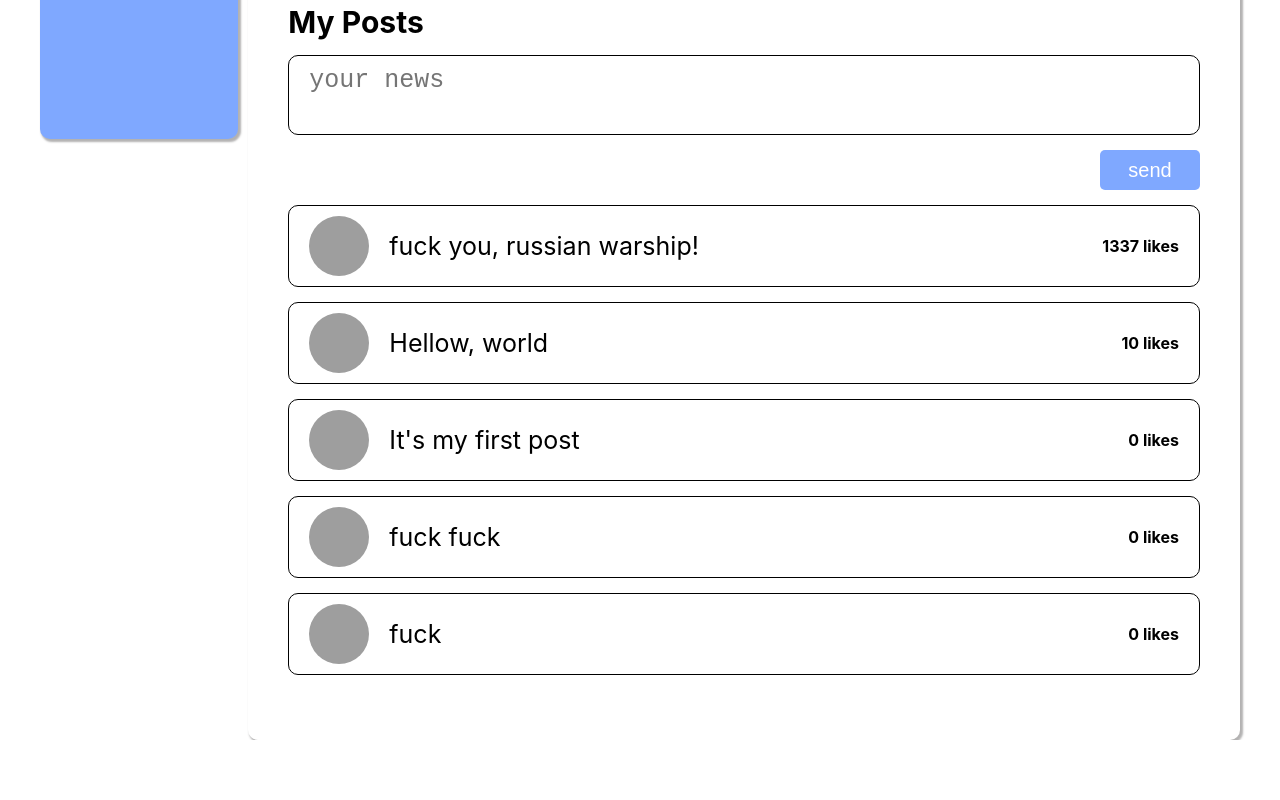
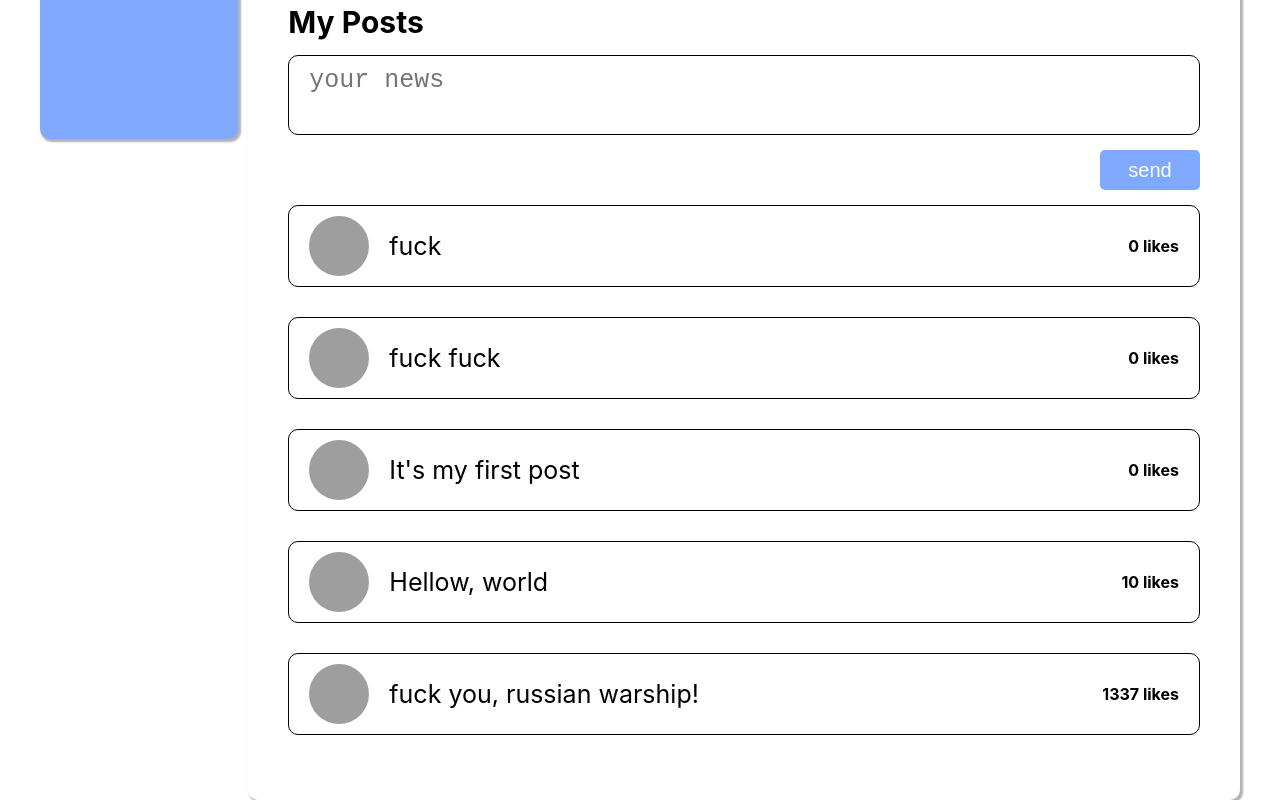
Before and after one commit to ekambalov/myReactApp, a React (Create React App) app: page /profile in a window 1280 px wide. Shown: the part 451-1251 px from the top of the page. Before the commit the page ends 1191 px from the top, so only its background shows below. Built offline with nearby package versions, Linux system fonts and the light colour scheme; grey boxes are pictures that could not be loaded; the HTML template or start-up script is replaced by a standard one.

Commit message:
feat: make render function (lesson 33)

```diff
--- a/src/components/Profile/MyPosts/MyPosts.jsx
+++ b/src/components/Profile/MyPosts/MyPosts.jsx
@@ -12,6 +12,7 @@ const MyPosts = (props) => {
      const addPost = ()=>{
          let text = newElement.current.value;
          props.addPost(text);
+         newElement.current.value = '';
      }
 
     return(
@@ -21,7 +22,10 @@ const MyPosts = (props) => {
                 <textarea ref={newElement}  placeholder='your news' className={classes.input}/>
                 <button onClick={addPost} className={classes.button}>send</button>
             </div>
+            <div className={classes.posts_wrapper}>
             {posts}
+
+            </div>
         </div>
     );
 }
--- a/src/components/Profile/MyPosts/MyPosts.module.css
+++ b/src/components/Profile/MyPosts/MyPosts.module.css
@@ -47,3 +47,8 @@
     background-color: rgb(73, 131, 255);
     transition: background-color 0.2s;
 }
+
+.posts_wrapper{
+    display: flex;
+    flex-direction: column-reverse;
+}
--- a/src/index.js
+++ b/src/index.js
@@ -1,19 +1,9 @@
-import React from 'react';
-import ReactDOM from 'react-dom';
-import './index.css';
-import App from './App';
+import state from './redux/state'
 import reportWebVitals from './reportWebVitals';
-import state from './redux/state'
-import {addPost} from './redux/state'
+import {renderEntireTrie} from './render'
 
+renderEntireTrie(state);
 
-
-ReactDOM.render(
-  <React.StrictMode>
-    <App data={state} addPost={addPost} />
-  </React.StrictMode>,
-  document.getElementById('root')
-);
 
 // If you want to start measuring performance in your app, pass a function
 // to log results (for example: reportWebVitals(console.log))
--- a/src/redux/state.js
+++ b/src/redux/state.js
@@ -1,3 +1,5 @@
+import { renderEntireTrie } from "../render";
+
 let state = { profilePage:
     {
         postData: [
@@ -33,6 +35,7 @@ export const addPost = (postMessage) => {
         likesCounter: 0
     }
     state.profilePage.postData.push(newPost);
+    renderEntireTrie(state)
 }
 
 
--- /dev/null
+++ b/src/render.js
@@ -0,0 +1,17 @@
+import React from 'react';
+import ReactDOM from 'react-dom';
+import './index.css';
+import App from './App';
+
+import {addPost} from './redux/state'
+
+export let renderEntireTrie = (state) => {
+
+  ReactDOM.render(
+    <React.StrictMode>
+      <App data={state} addPost={addPost} />
+    </React.StrictMode>,
+    document.getElementById('root')
+  );
+
+}
```
